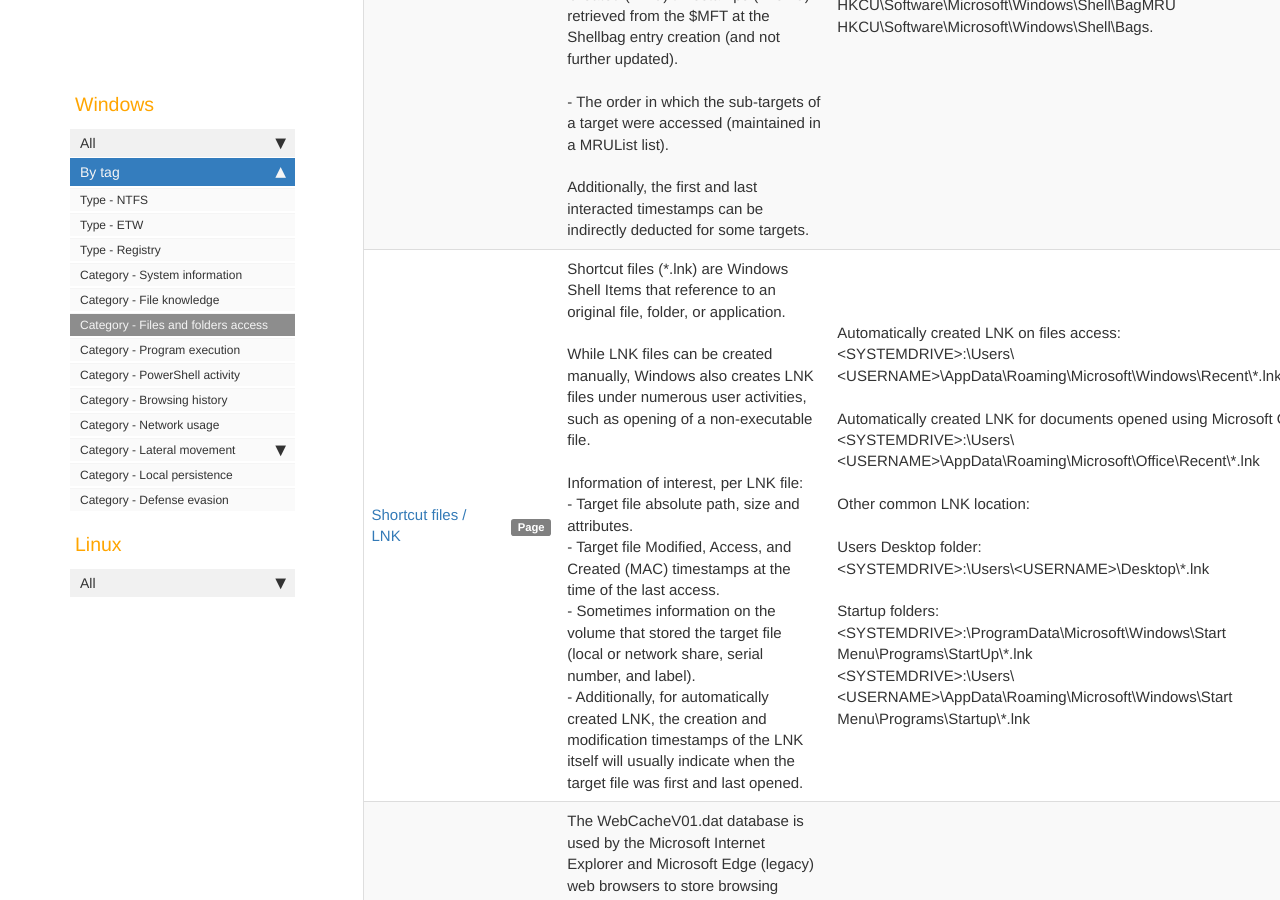
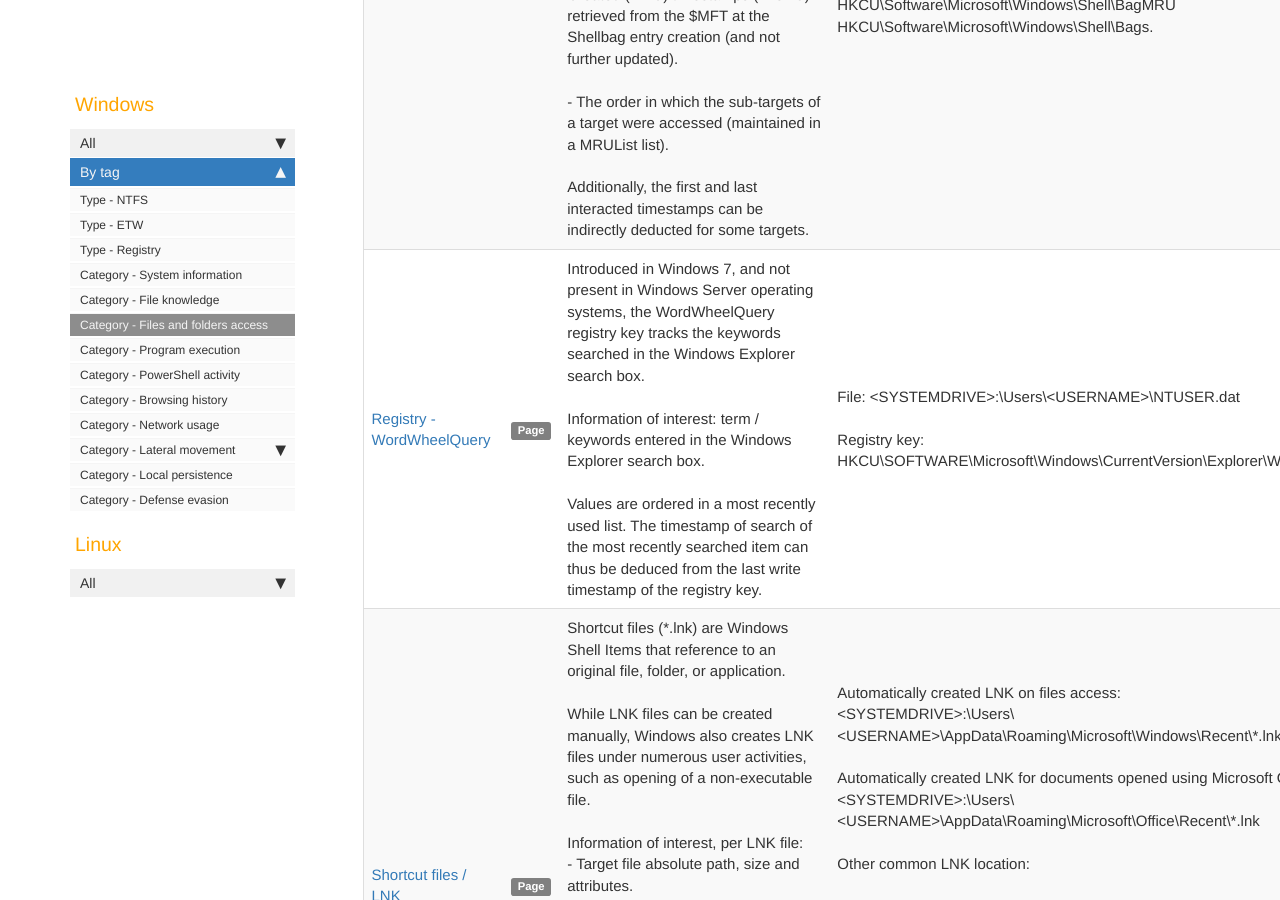
Before and after one commit to Qazeer/artefacts.help, a Jekyll site: the page built from pages/tags/tag_windows_files_and_folders_access.md, in a window 1280 px wide and 900 px high, scrolled down 2499 px. Built offline with Jekyll 4.4.1, drawn with Linux system fonts in a browser that asks for light colours; our own code applies the rules of GitHub Pages for plain Markdown files; comment, search, counter and statistics services are not loaded.

Commit message:
[Artefact] WordWheelQuery - init

```diff
--- a/_data/sidebars/sidebar.yml
+++ b/_data/sidebars/sidebar.yml
@@ -200,6 +200,10 @@ entries:
         url: /windows_registry_userassist.html
         output: web
 
+      - title: WordWheelQuery
+        url: /windows_registry_wordwheelquery.html
+        output: web
+
     - title: Amcache
       url: /windows_amcache.html
       output: web
--- /dev/null
+++ b/pages/windows/registry_wordwheelquery.md
@@ -0,0 +1,35 @@
+---
+title: Registry - WordWheelQuery
+summary: 'Introduced in Windows 7, and not present in Windows Server operating systems, the WordWheelQuery registry key tracks the keywords searched in the Windows Explorer search box.\n\nInformation of interest: term / keywords entered in the Windows Explorer search box.\n\nValues are ordered in a most recently used list. The timestamp of search of the most recently searched item can thus be deduced from the last write timestamp of the registry key.'
+keywords: 'WordWheelQuery, MRU'
+tags:
+  - windows_files_and_folders_access
+  - windows_registry
+location: 'File: <SYSTEMDRIVE>:\Users\<USERNAME>\NTUSER.dat\n\nRegistry key:\nHKCU\SOFTWARE\Microsoft\Windows\CurrentVersion\Explorer\WordWheelQuery'
+last_updated: 2024-01-07
+sidebar: sidebar
+permalink: windows_registry_wordwheelquery.html
+folder: windows
+---
+
+### Overview
+
+Introduced in `Windows 7`, and not present in `Windows Server` operating
+systems, the `WordWheelQuery` registry key tracks the keywords searched in
+the `Windows Explorer` search box, potentially resulting in files or folders
+access.
+
+### Information of interest
+
+Each term / keywords entered is stored in a dedicated value under the
+`Explorer\WordWheelQuery` key (as a unicode string).
+
+The values are ordered in temporal order, in a `Most recently used (MRU)` list,
+with the most recently entered term having the position of `0`.
+
+The last write timestamp of the key indicates the timestamp of the most
+recently entered term.
+
+### References
+
+  - [The 4N6 Post - Registry - WordWheelQuery](https://www.4n6post.com/2023/02/registry-wordwheelquery.html)
```
